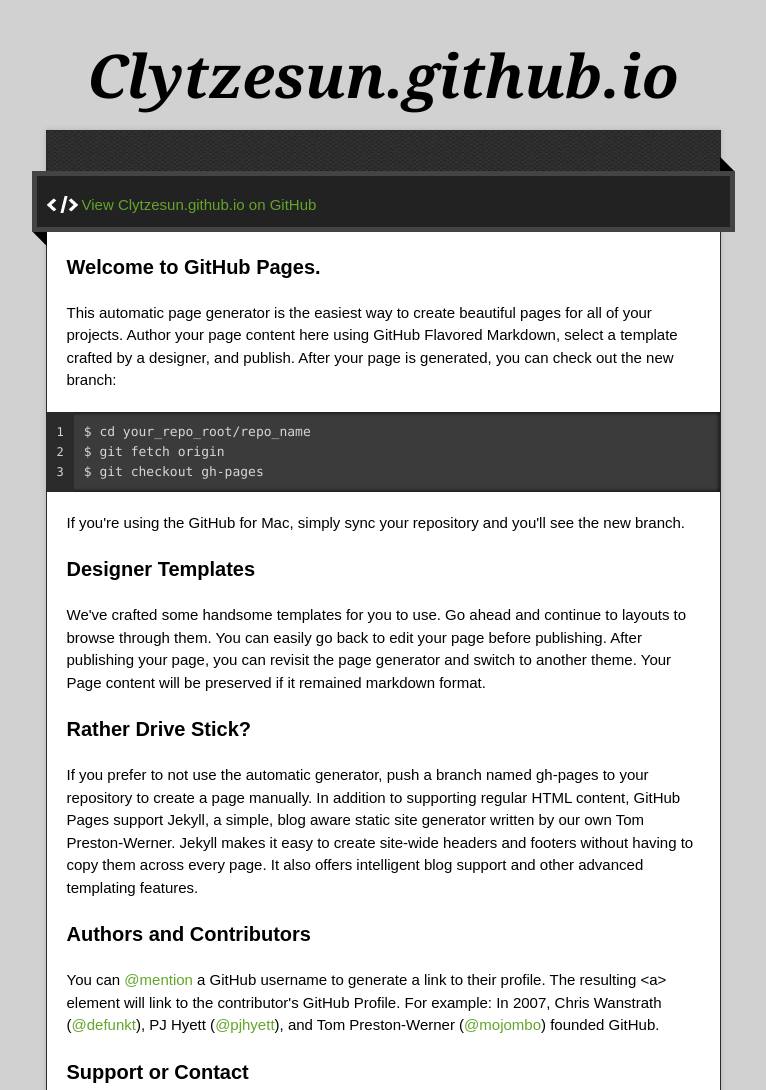
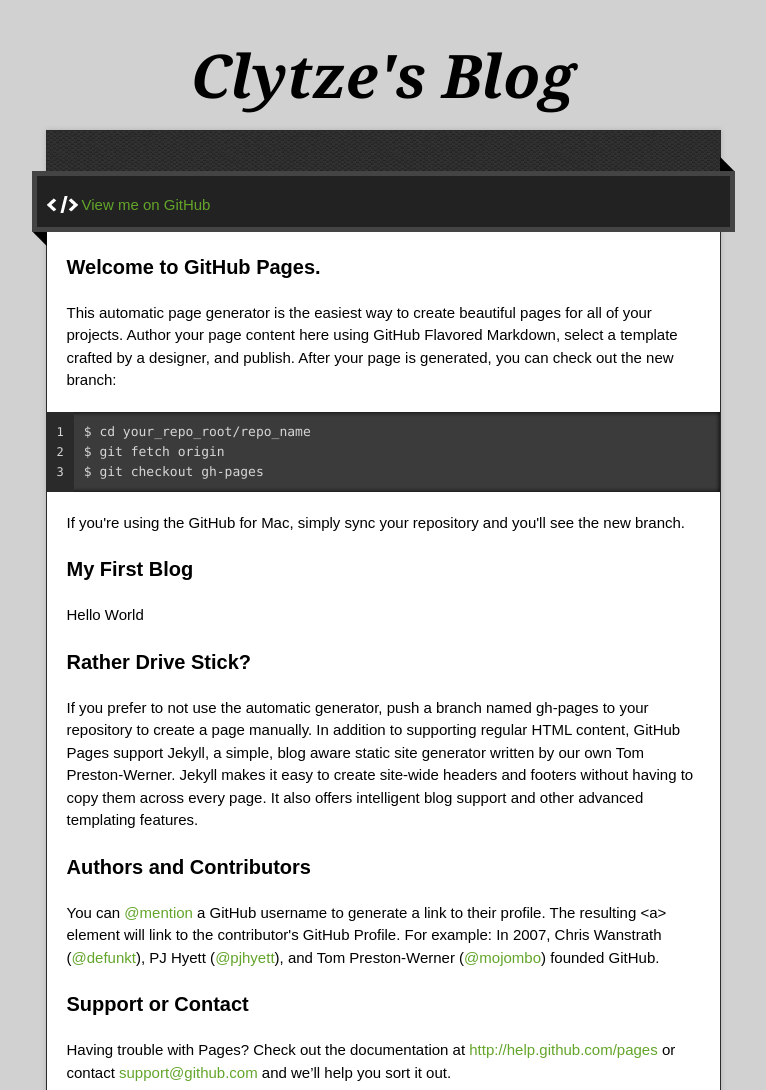
Before and after one commit to clytzesun/clytzesun.github.io, a plain HTML site: page index.html in a window 1280 px wide. Shown: the top 1090 px of the page, without its empty margins (257-1023 px from the left). Drawn offline with nearby package versions, Linux system fonts and the light colour scheme.

Commit message:
modified index.html

```diff
--- a/index.html
+++ b/index.html
@@ -11,7 +11,7 @@
   <script type="text/javascript" src="https://ajax.googleapis.com/ajax/libs/jquery/1.7.1/jquery.min.js"></script>
   <script type="text/javascript" src="javascripts/script.js"></script>
 
-  <title>Clytzesun.github.io</title>
+  <title>Clytze的博客</title>
   <meta name="description" content="">
 
   <meta name="viewport" content="width=device-width,initial-scale=1">
@@ -22,14 +22,14 @@
 
   <div class="wrapper">
     <header>
-      <h1 class="title">Clytzesun.github.io</h1>
+      <h1 class="title">Clytze's Blog</h1>
     </header>
     <div id="container">
       <p class="tagline"></p>
       <div id="main" role="main">
         <div class="download-bar">
         <div class="inner">
-          <a href="https://github.com/clytzesun" class="code">View Clytzesun.github.io on GitHub</a>
+          <a href="https://github.com/clytzesun" class="code">View me on GitHub</a>
         </div>
         <span class="blc"></span><span class="trc"></span>
         </div>
@@ -47,9 +47,9 @@ $ git checkout gh-pages
 <p>If you're using the GitHub for Mac, simply sync your repository and you'll see the new branch.</p>
 
 <h3>
-<a name="designer-templates" class="anchor" href="#designer-templates"><span class="octicon octicon-link"></span></a>Designer Templates</h3>
+<a name="hello-world" class="anchor" href="#"><span class="octicon octicon-link"></span></a>My First Blog</h3>
 
-<p>We've crafted some handsome templates for you to use. Go ahead and continue to layouts to browse through them. You can easily go back to edit your page before publishing. After publishing your page, you can revisit the page generator and switch to another theme. Your Page content will be preserved if it remained markdown format.</p>
+<p>Hello World</p>
 
 <h3>
 <a name="rather-drive-stick" class="anchor" href="#rather-drive-stick"><span class="octicon octicon-link"></span></a>Rather Drive Stick?</h3>
```
